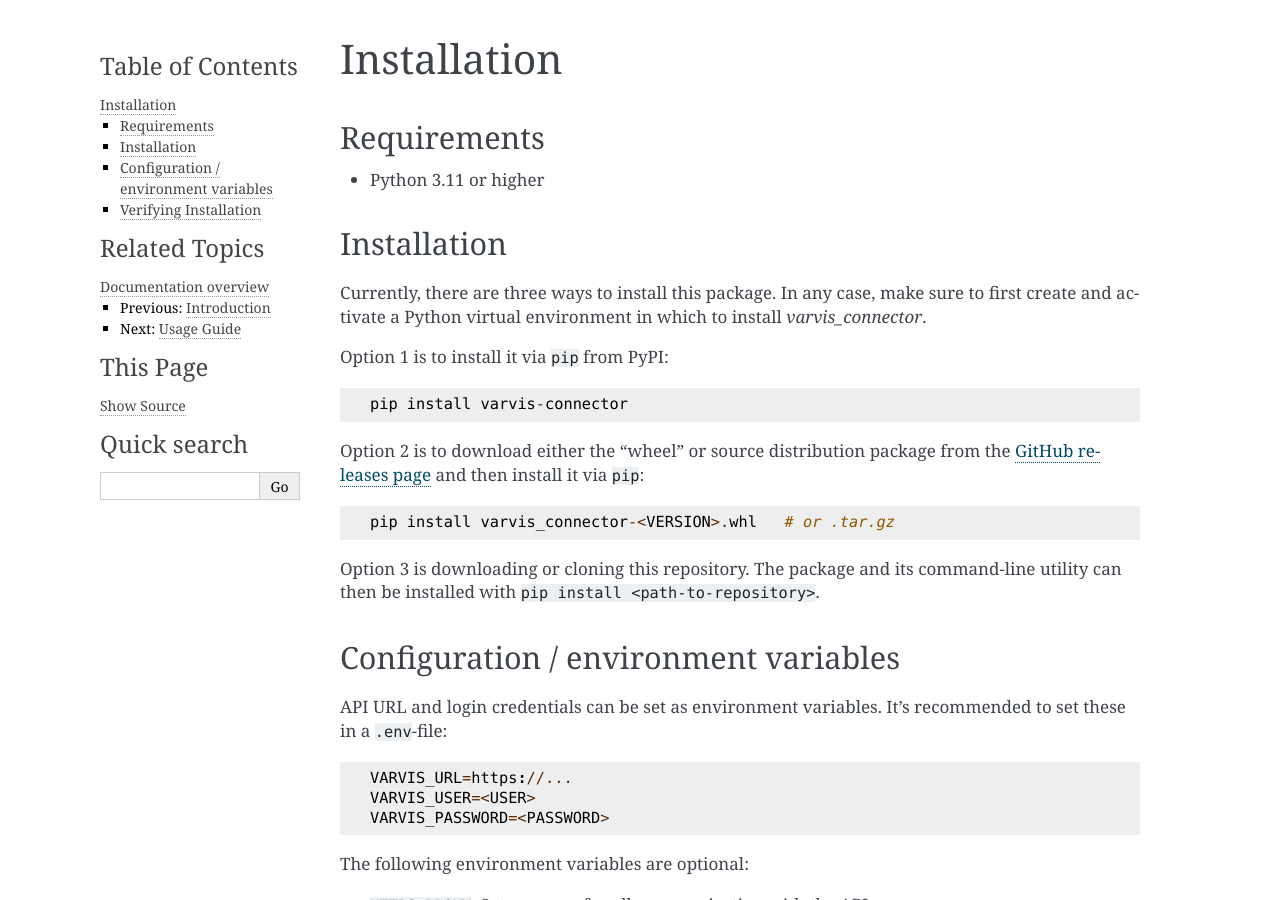
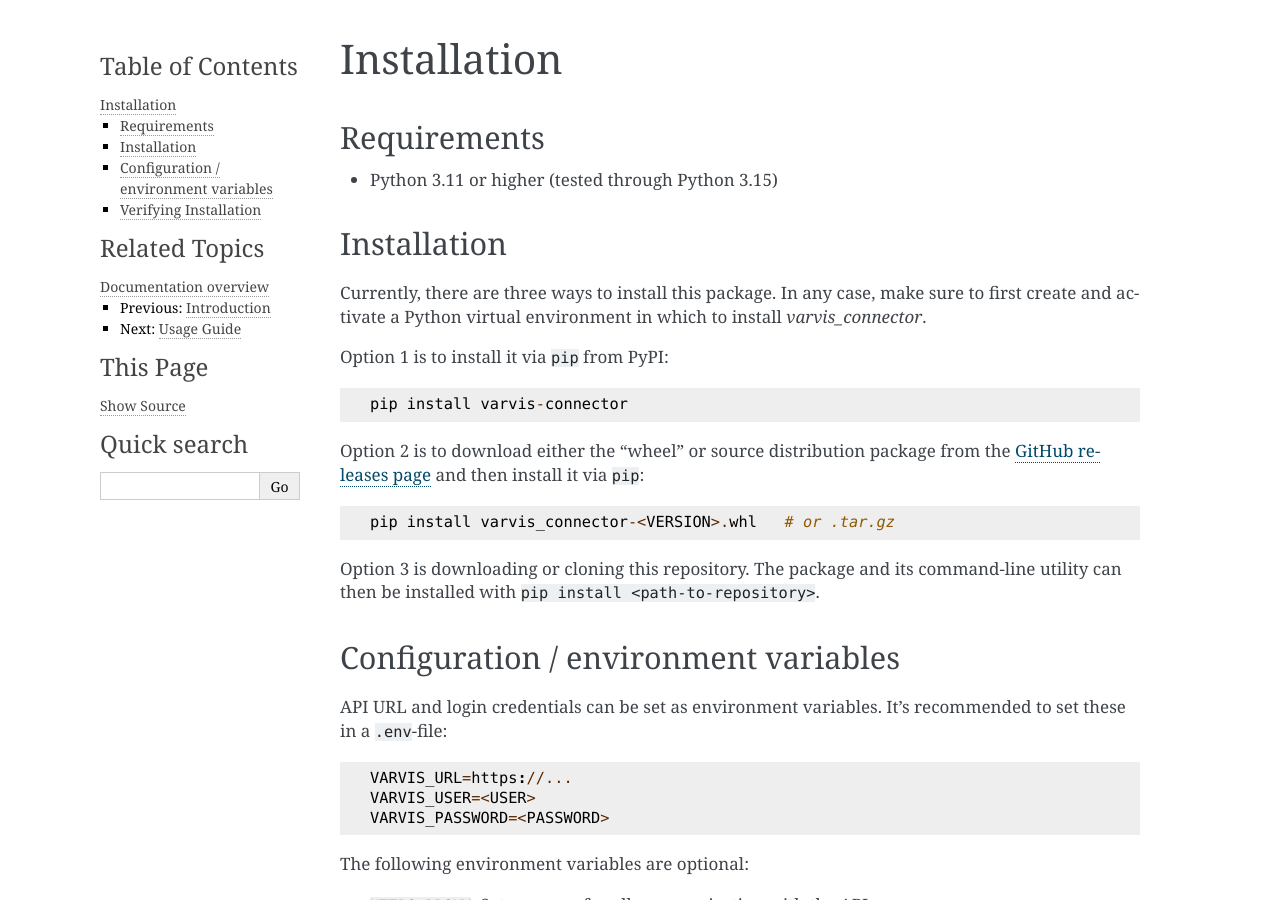
Before and after one commit to LaborBerlin/varvis-connector, a Sphinx documentation site: the page built from docs/source/installation.rst, in a window 1280 px wide and 900 px high. Built offline with Sphinx 7.4.7, drawn with Linux system fonts in a browser that asks for light colours.

Commit message:
build: add Python 3.15 support

```diff
--- a/docs/source/development.rst
+++ b/docs/source/development.rst
@@ -109,7 +109,7 @@ Run tests via *pytest* in the current Python venv::
 
     make test
 
-Run linting, type checking and tests for all supported Python versions (3.11 to 3.14)::
+Run linting, type checking and tests for all supported Python versions (3.11 to 3.15)::
 
     make testall
 
@@ -226,11 +226,11 @@ GitHub Actions workflows (CI, audits, builds and releases)
 
 Workflows live in ``.github/workflows/``:
 
-- **``tests.yaml``**: pytest on Python 3.11 to 3.14; on PR (3.12) runs
+- **``tests.yaml``**: pytest on Python 3.11 to 3.15; on PR (3.12) runs
   ``make coverage-report``, updates the coverage badge on the ``badges`` branch,
   and uploads the report artifact.
 - **``codequality.yaml``**: conventional commits check, ruff format/lint, pyright,
-  bandit (Python 3.11 to 3.14).
+  bandit (Python 3.11 to 3.15).
 - **``gitleaks.yaml``**: credential leak scan on every push/PR.
 - **``actionlint.yaml``**: lint GitHub Actions workflows on push/PR and when
   called by the release workflow.
--- a/docs/source/installation.rst
+++ b/docs/source/installation.rst
@@ -4,7 +4,7 @@ Installation
 Requirements
 ------------
 
-* Python 3.11 or higher
+* Python 3.11 or higher (tested through Python 3.15)
 
 Installation
 ------------
--- a/docs/source/introduction.rst
+++ b/docs/source/introduction.rst
@@ -65,7 +65,7 @@ Features
 * Separate connection and read timeouts, environment-based configuration, and comprehensive error handling
 * Memory-efficient CLI JSON serialization, with output files opened only when results are ready to be written
   (see :ref:`output_options`)
-* Support for Python 3.11 and above
+* Support for Python 3.11 through 3.15
 
 Currently covered varvis® API endpoints
 ~~~~~~~~~~~~~~~~~~~~~~~~~~~~~~~~~~~~~~~
--- a/pyproject.toml
+++ b/pyproject.toml
@@ -21,6 +21,7 @@ classifiers = [
   "Programming Language :: Python :: 3.12",
   "Programming Language :: Python :: 3.13",
   "Programming Language :: Python :: 3.14",
+  "Programming Language :: Python :: 3.15",
   "Operating System :: OS Independent",
   "Topic :: Scientific/Engineering :: Bio-Informatics",
   "Topic :: Scientific/Engineering :: Medical Science Apps.",
```
Also changed, not shown: .agents/research.md, 3 other files.
